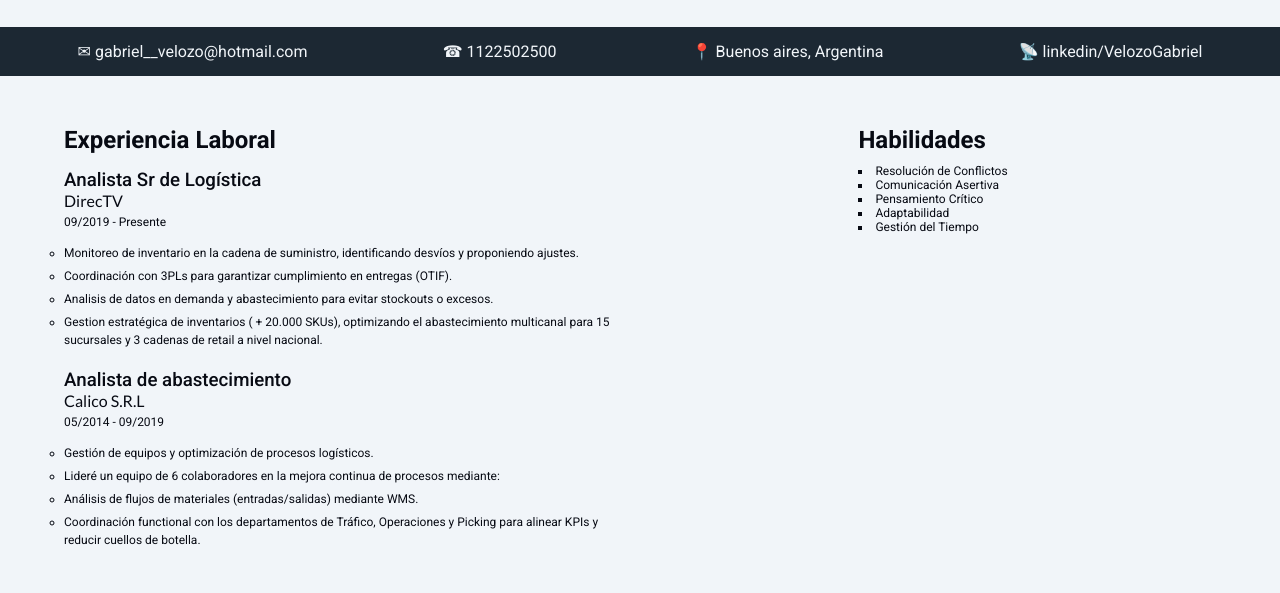
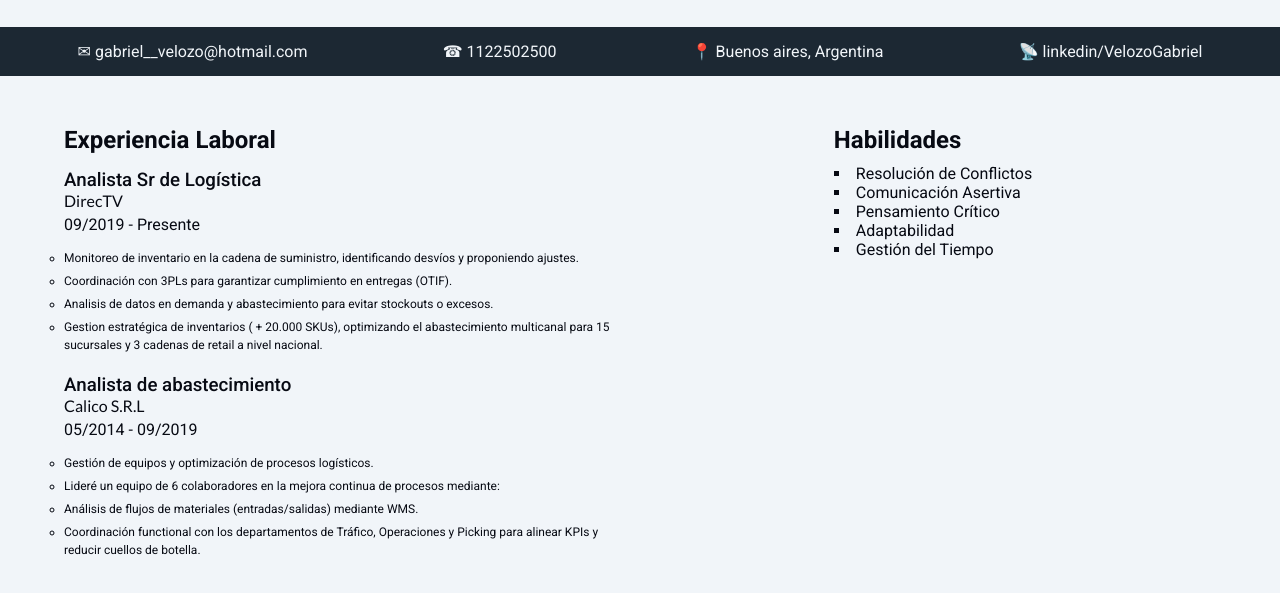
Before and after one commit to Gabrielvelozo/Gabrielvelozo, a plain HTML site: page index.html in a window 1280 px wide. Shown: the part 165-758 px from the top of the page. Drawn offline with Linux system fonts and the light colour scheme; a web font is replaced by a local one.

Commit message:
change fontsize

```diff
--- a/style.css
+++ b/style.css
@@ -126,7 +126,7 @@ body {
 }
 .habilidad__item{
     list-style-type: square;
-    font-size: 12px;
+    font-size: 16px;
 }
 
 .info__puesto{
@@ -141,7 +141,7 @@ body {
     font-family: var(--empresa);
 }
 .fecha {
-    font-size: 12px;
+    font-size: 16px;
     margin: 5px 0;
 }
 
```
